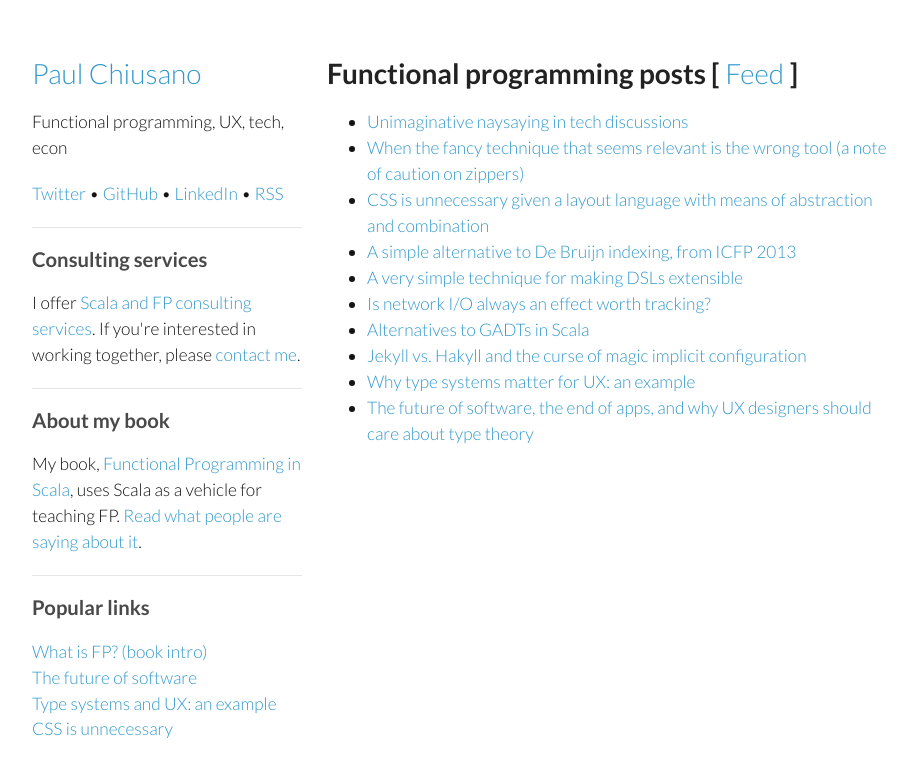
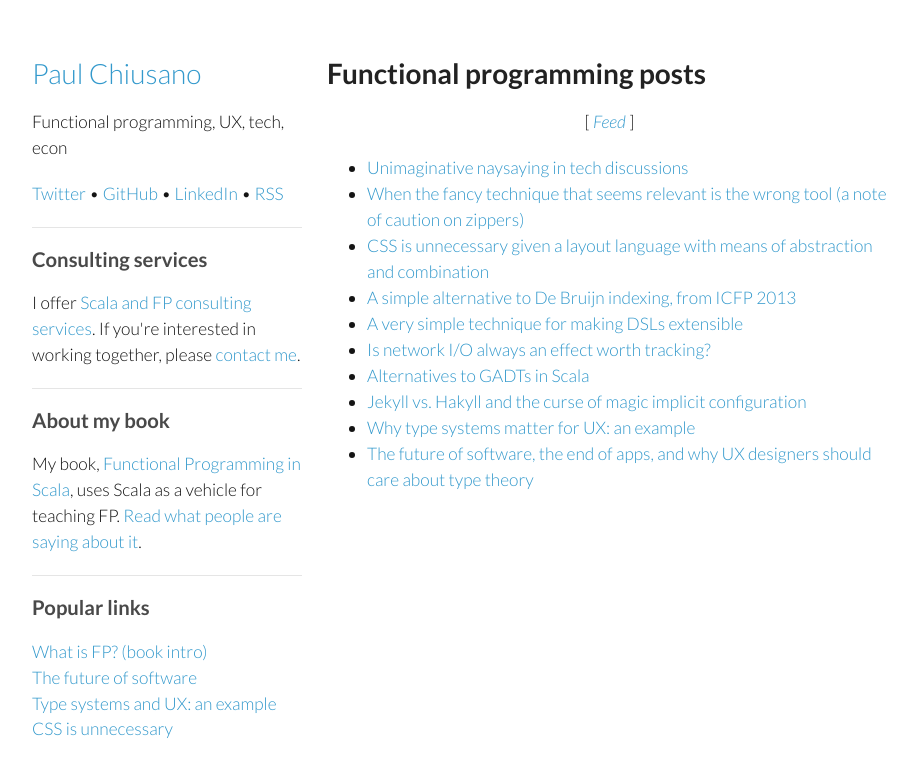
Before and after one commit to pchiusano/pchiusano.github.io, a Jekyll site: the page built from fp.html, in a window 1280 px wide. Shown: the top 777 px of the page, without its empty margins (178-1095 px from the left). Built offline with Jekyll 4.4.1, drawn with Linux system fonts in a browser that asks for light colours.

Commit message:
Update fp.html

```diff
--- a/fp.html
+++ b/fp.html
@@ -2,7 +2,9 @@
 layout: default
 ---
 
-<h1>Functional programming posts [ <a href="/feed.fp.xml">Feed</a> ]</h1>
+<h1>Functional programming posts</h1>
+
+<p align="center">[ <i><a href="/feed.fp.xml">Feed</a></i> ]</p>
 
 <ul>
 {% for post in site.categories.fp %}
```
